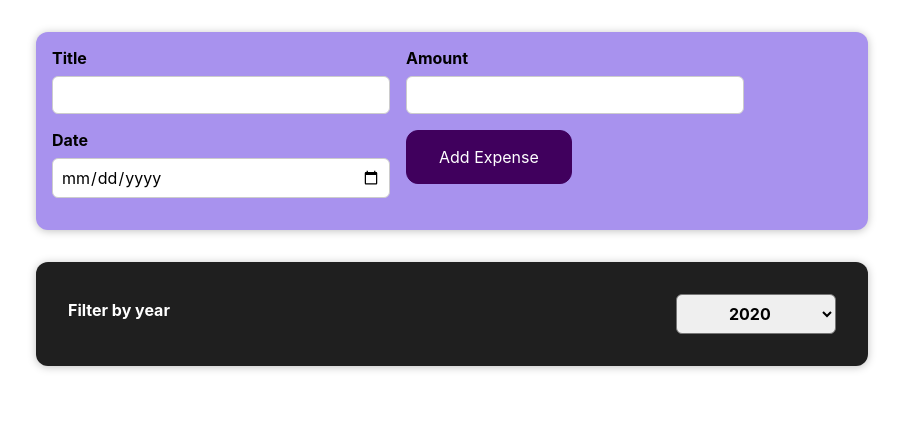
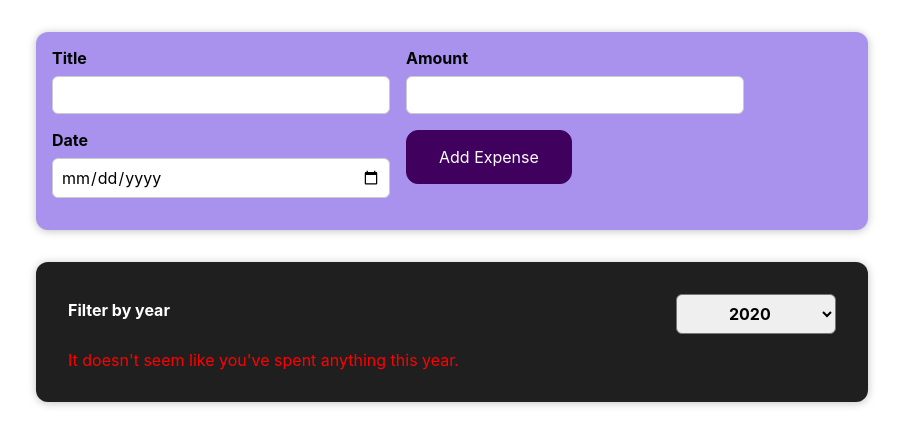
Before and after one commit to commit-kyle/expense-tracker, a React (Create React App) app in the folder expense-tracker/: page / in a window 1280 px wide. Shown: the top 446 px of the page, without its empty margins (188-1091 px from the left). Built offline with nearby package versions, Linux system fonts and the light colour scheme.

Commit message:
Configured conditional rendering for filtered data

```diff
--- a/expense-tracker/src/containers/Expenses/Expenses.js
+++ b/expense-tracker/src/containers/Expenses/Expenses.js
@@ -14,7 +14,7 @@ const Expenses = props => {
 
 	const filteredExpenses = props.items.filter(expense => {
 		return expense.date.getFullYear().toString() === filteredYear;
-	})
+	});
 
 	return (
 		<Card className="expenses">
@@ -22,14 +22,20 @@ const Expenses = props => {
 				selectedYear={filteredYear}
 				onFilterChange={filterChangeHandler}
 			/>
-			{filteredExpenses.map(expense => (
+			{filteredExpenses.length === 0 ? (
+				<p style={{ color: 'red', marginLeft: '1rem' }}>
+					It doesn't seem like you've spent anything this year.
+				</p>
+			) : (
+				filteredExpenses.map(expense => (
 					<ExpenseItem
 						key={expense.id}
 						title={expense.title}
 						amount={expense.amount}
 						date={expense.date}
 					/>
-			))}
+				))
+			)}
 		</Card>
 	);
 };
```
Lines whose indentation alone changed are shown as unchanged.
